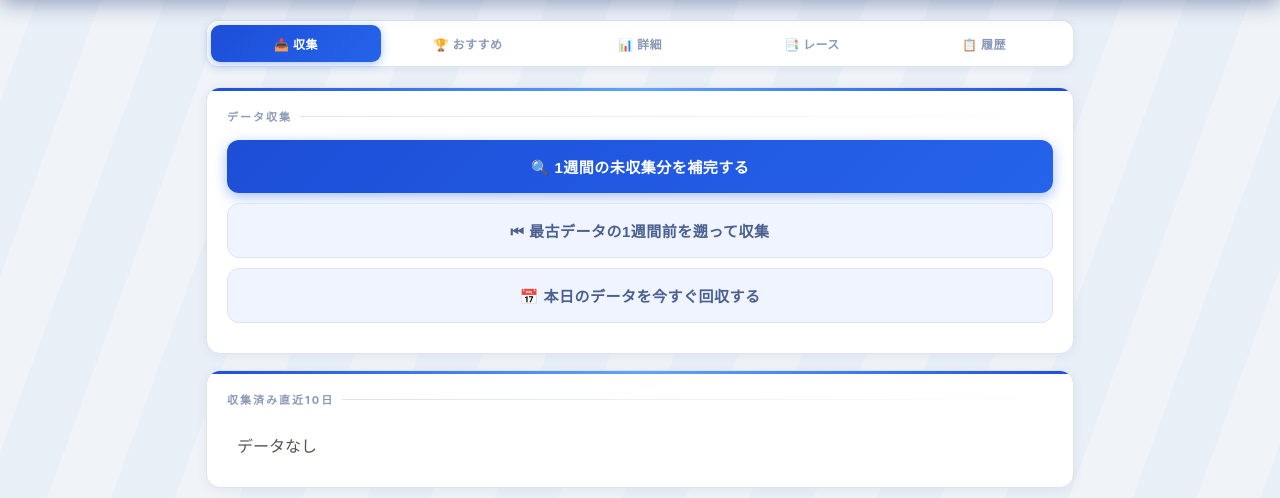
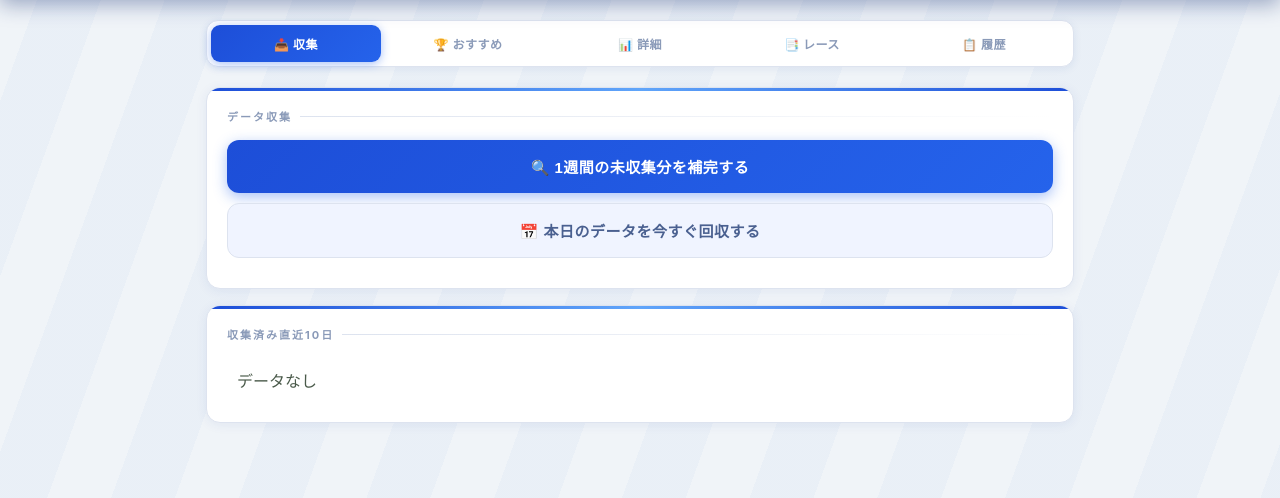
Before and after one commit to atamasu/keiba-app, a Flask app: page / in a window 1280 px wide. Shown: the part 74-572 px from the top of the page. Run offline with Flask 3, Linux system fonts and the light colour scheme; data that the repository does not hold is empty.

Commit message:
Remove: 最古データ遡り収集ボタンとAPIを削除（keiba.go.jpは今日/昨日のみ対応）

```diff
--- a/app.py
+++ b/app.py
@@ -402,28 +402,6 @@ def api_collect_status():
     target = request.args.get("date", (date.today() - timedelta(days=1)).isoformat())
     info = collect_status.get(target, {"status": "idle", "log": []})
     return jsonify({"date": target, **info})
-
-
-@app.route("/api/collect/extend", methods=["POST"])
-def api_collect_extend():
-    """一番古いデータの1週間前を収集する"""
-    folders = sorted(glob.glob(f"{DATA_DIR}/202*"))
-    if not folders:
-        return jsonify({"status": "error", "message": "既存データなし"})
-
-    oldest = os.path.basename(folders[0])
-    oldest_date = date.fromisoformat(oldest)
-    targets = [(oldest_date - timedelta(days=i)).isoformat() for i in range(1, 8)]
-
-    def collect_all():
-        for d in reversed(targets):
-            if collect_status.get(d, {}).get("status") == "running":
-                continue
-            run_collect(d)
-
-    thread = threading.Thread(target=collect_all, daemon=True)
-    thread.start()
-    return jsonify({"status": "started", "oldest": oldest, "targets": list(reversed(targets))})
 
 
 @app.route("/api/collect/missing", methods=["POST"])
--- a/templates/index.html
+++ b/templates/index.html
@@ -375,9 +375,6 @@
       <button class="btn btn-primary" id="btn-missing" onclick="startMissingCollect()">
         🔍 1週間の未収集分を補完する
       </button>
-      <button class="btn btn-secondary" id="btn-extend" onclick="startExtendCollect()">
-        ⏮ 最古データの1週間前を遡って収集
-      </button>
       <button class="btn btn-secondary" id="btn-today" onclick="startCollect('today')">
         📅 本日のデータを今すぐ回収する
       </button>
@@ -506,36 +503,6 @@ function showTab(name) {
 const API = (location.origin && location.origin !== 'null') ? location.origin : '';
 
 // ── データ収集 ────────────────────────────────
-async function startExtendCollect() {
-  const btn = document.getElementById('btn-extend');
-  btn.disabled = true;
-  btn.innerHTML = '<div class="spinner"></div> 確認中...';
-  const logBox = document.getElementById('collect-log');
-  logBox.innerHTML = '';
-  logBox.classList.add('visible');
-
-  try {
-    const res = await fetch(API+'/api/collect/extend', { method: 'POST' });
-    const data = await res.json();
-    if (data.status === 'error') {
-      appendLog('❌ ' + data.message, 'err');
-      btn.disabled = false;
-      btn.innerHTML = '⏮ 最古データの1週間前を遡って収集';
-      return;
-    }
-    appendLog(`📅 最古データ: ${data.oldest}`);
-    appendLog(`📋 収集対象: ${data.targets.join(', ')}`);
-    appendLog('🔄 順番に収集中...');
-    const firstDate = data.targets[0];
-    if (collectPolling) clearInterval(collectPolling);
-    collectPolling = setInterval(() => pollCollect(firstDate, btn, 'btn-extend'), 2000);
-  } catch(e) {
-    appendLog('❌ エラー: ' + e.message, 'err');
-    btn.disabled = false;
-    btn.innerHTML = '⏮ 最古データの1週間前を遡って収集';
-  }
-}
-
 async function startMissingCollect() {
   const btn = document.getElementById('btn-missing');
   btn.disabled = true;
@@ -636,8 +603,7 @@ async function pollCollect(targetDate, btn, btnId) {
       const labels = {
         'btn-yesterday': '📥 昨日のデータを回収する',
         'btn-today':     '📅 本日のデータを今すぐ回収する',
-        'btn-extend':    '⏮ 最古データの1週間前を遡って収集',
-        'btn-missing':   '🔍 1週間の未収集分を補完する',
+'btn-missing':   '🔍 1週間の未収集分を補完する',
       };
       btn.innerHTML = labels[btnId] || '📅 本日のデータを今すぐ回収する';
       if (data.status === 'done') loadRecent();
```
